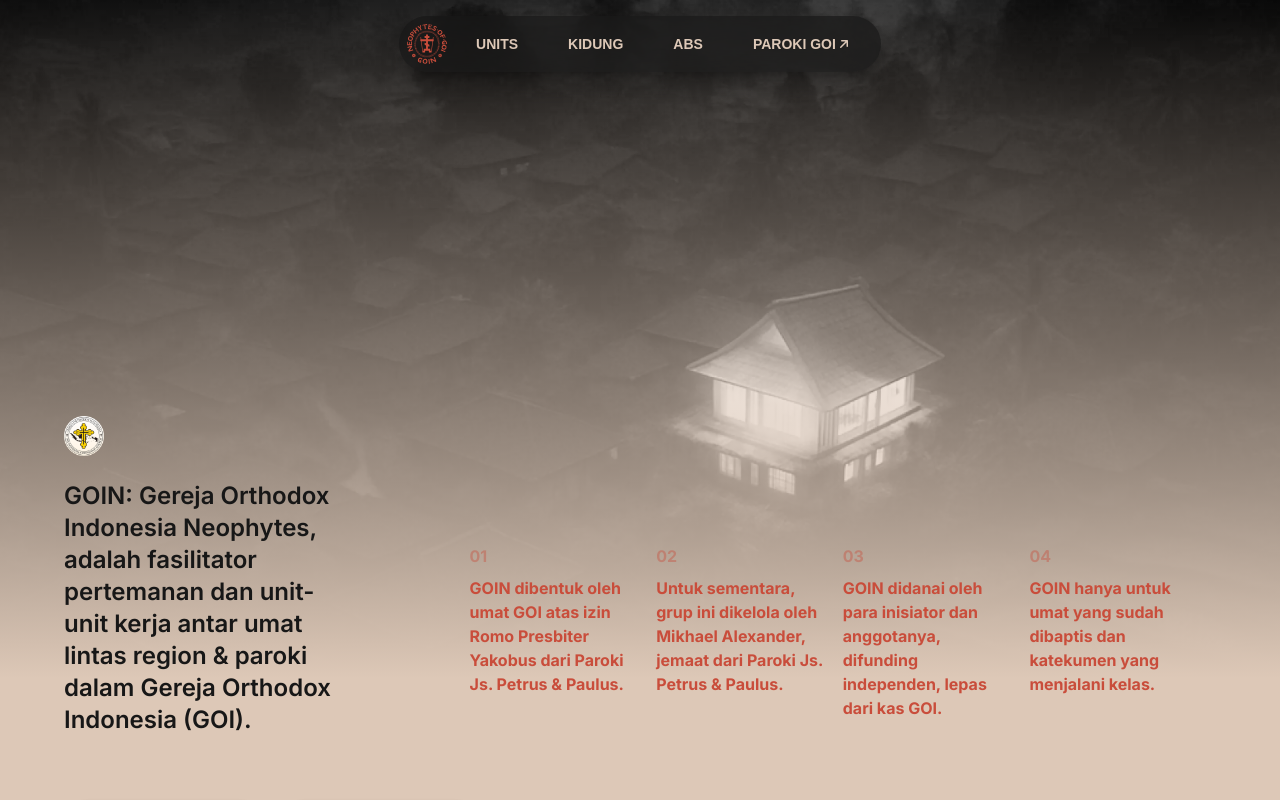
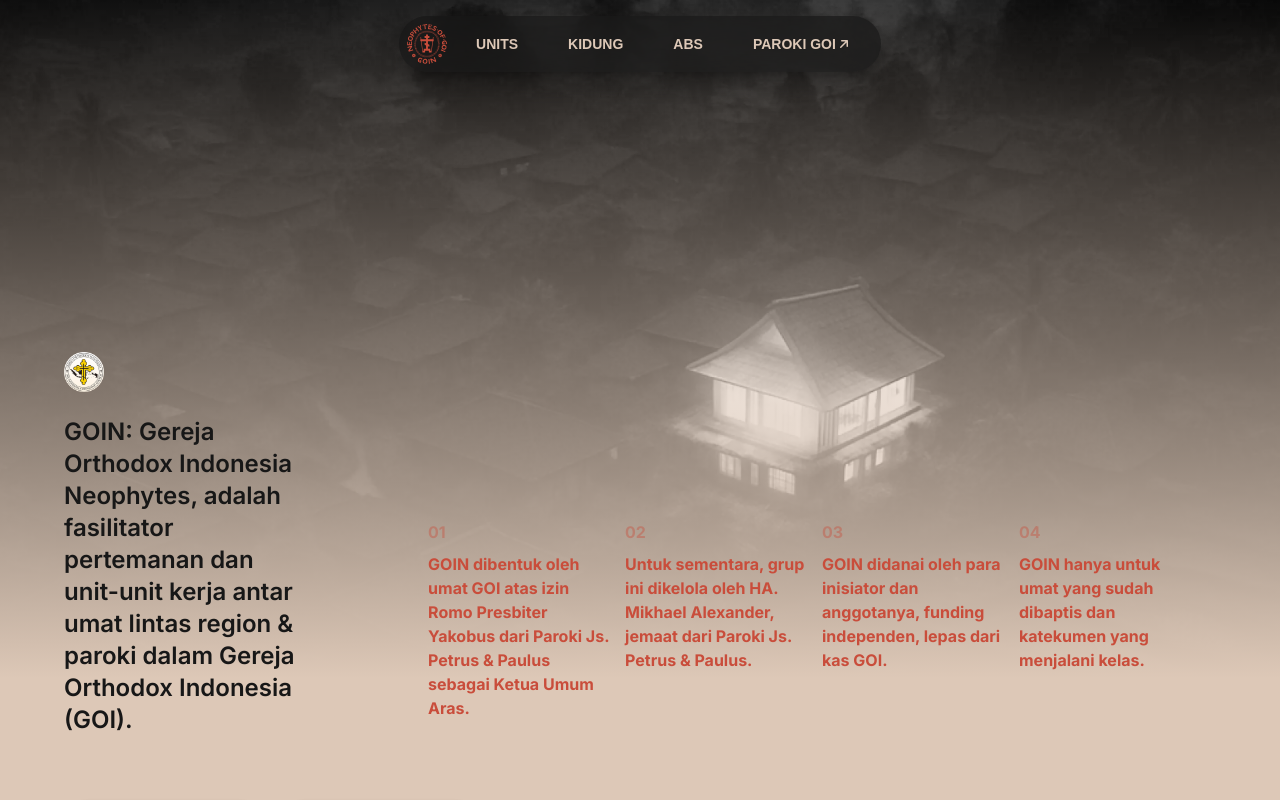
Before and after one commit to sabakodev/goin, a Next.js app: page / in a window 1280 px wide. Shown: the top 800 px of the page. Built offline with nearby package versions, Linux system fonts and the light colour scheme.

Commit message:
update landing hero facts

```diff
--- a/src/app/(landing)/page.tsx
+++ b/src/app/(landing)/page.tsx
@@ -6,9 +6,9 @@
 
 export default function Home() {
 	const fact = [
-		'GOIN dibentuk oleh umat GOI atas izin Romo Presbiter Yakobus dari Paroki Js. Petrus & Paulus.',
-		'Untuk sementara, grup ini dikelola oleh Mikhael Alexander, jemaat dari Paroki Js. Petrus & Paulus.',
-		'GOIN didanai oleh para inisiator dan anggotanya, difunding independen, lepas dari kas GOI.',
+		'GOIN dibentuk oleh umat GOI atas izin Romo Presbiter Yakobus dari Paroki Js. Petrus & Paulus sebagai Ketua Umum Aras.',
+		'Untuk sementara, grup ini dikelola oleh HA. Mikhael Alexander, jemaat dari Paroki Js. Petrus & Paulus.',
+		'GOIN didanai oleh para inisiator dan anggotanya, funding independen, lepas dari kas GOI.',
 		'GOIN hanya untuk umat yang sudah dibaptis dan katekumen yang menjalani kelas.',
 	]
 	return (
```
